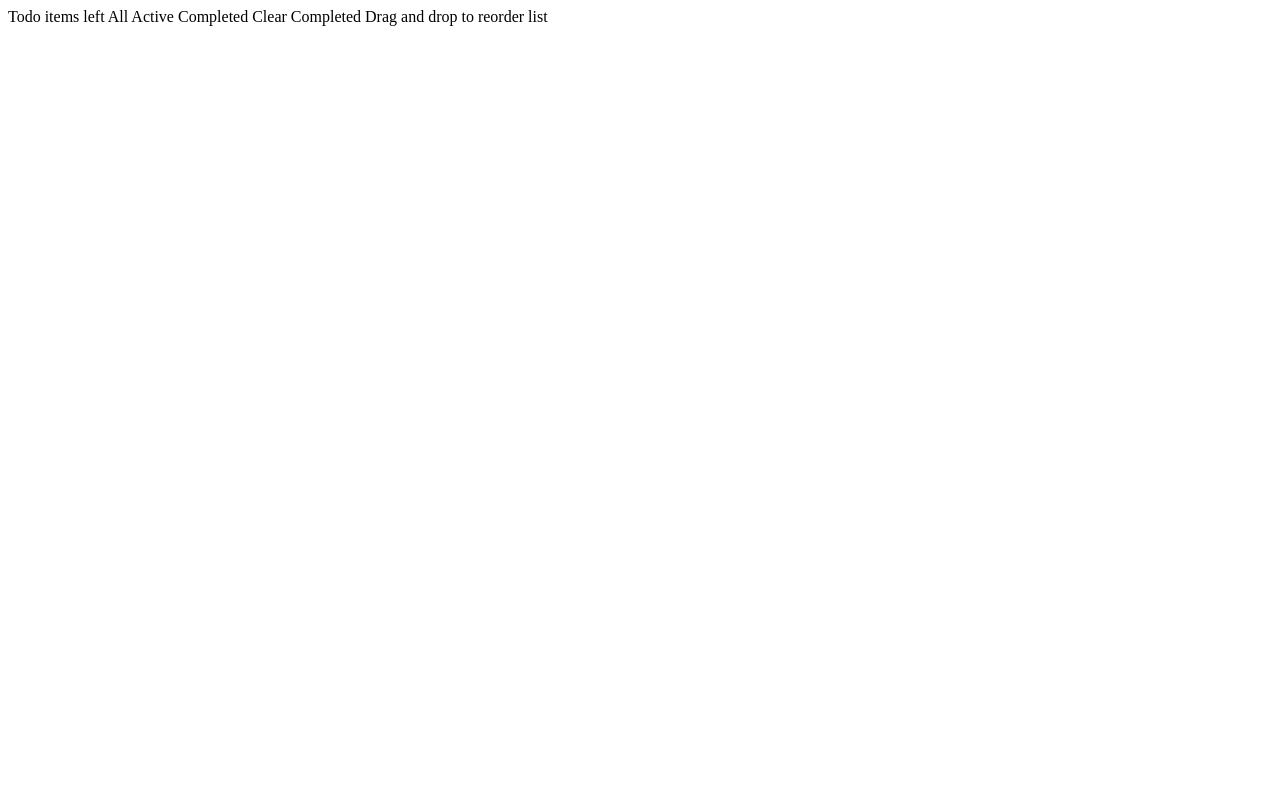
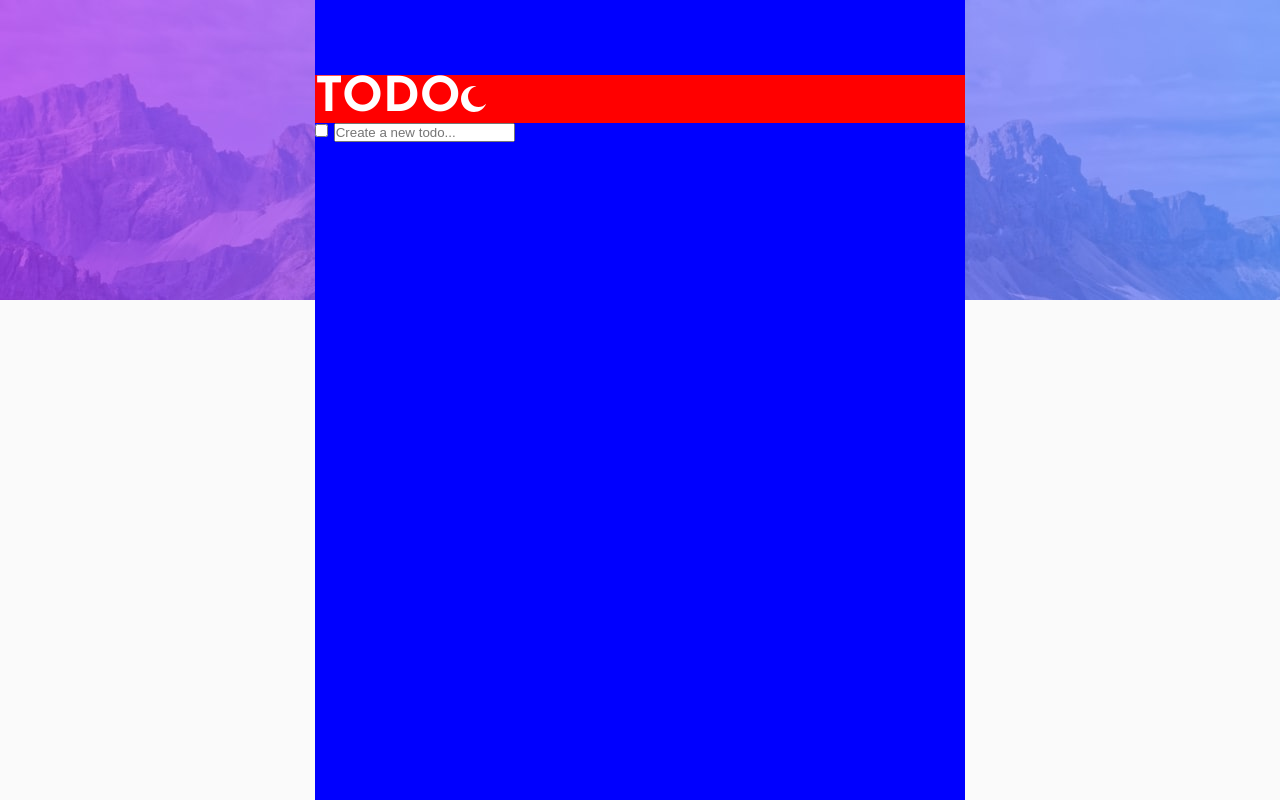
Before and after one commit to vitormrts/to-do-app, a plain HTML site: page index.html in a window 1280 px wide. Drawn offline with Linux system fonts and the light colour scheme.

Commit message:
Adding base of project: layout, structured HTML, SASS...

```diff
--- a/index.html
+++ b/index.html
@@ -5,21 +5,32 @@
   <meta name="viewport" content="width=device-width, initial-scale=1.0"> <!-- displays site properly based on user's device -->
 
   <link rel="icon" type="image/png" sizes="32x32" href="./images/favicon-32x32.png">
+  <link rel="preconnect" href="https://fonts.gstatic.com">
+  <link href="https://fonts.googleapis.com/css2?family=Josefin+Sans:wght@400;700&display=swap" rel="stylesheet">
+  <link rel="stylesheet" href="sass/style.css">
 
   <title>Todo</title>
 </head>
 <body>
+  <div class="content">
+    <header class="l-header">
 
-  Todo
+      <div class="l-header__top">
+        <h1 class="l-header__title">TODO</h1>
+        <img class="l-header__icon" src="assets/icon-moon.svg" alt="icon sun-moon">
+      </div>
 
-  <!-- Add dynamic number --> items left
+      <div class="l-header__create-todo">
+        <input type="checkbox" class="l-header__mark" name="mark">
+        <label for="mark"></label>
+        <input type="text" class="l-header__text" placeholder="Create a new todo...">
+      </div>
+    </header>
 
-  All
-  Active
-  Completed
-
-  Clear Completed
-
-  Drag and drop to reorder list
+    <main class="l-main">
+      <ul class="c-list">
+      </ul>
+    </main>
+  </div>
 </body>
 </html>
--- /dev/null
+++ b/sass/abstract/_breakpoints.scss
@@ -0,0 +1,43 @@
+@mixin breakpoint($point) {
+    @if $point == small-only {
+      @media (max-width: 37.4375em) { // 599px
+        @content;
+      }
+    }
+
+    @else if $point == small-up {
+      @media (min-width: 37.5em) { // 600px
+        @content;
+      }
+    }
+
+    @else if $point == medium-only {
+      @media (max-width: 56.1875em) { // 899px
+        @content;
+      }
+    }
+
+    @else if $point == medium-up {
+      @media (min-width: 56.25em) { // 900px
+        @content;
+      }
+    }
+
+    @else if $point == large-only {
+      @media (max-width: 74.9375em) { // 1199px
+        @content;
+      }
+    }
+
+    @else if $point == large-up {
+      @media (min-width: 75em) { // 1200px
+        @content;
+      }
+    }
+
+    @else {
+      @media (max-width: ($point / 16) + 'em') {
+        @content;
+      }
+    }
+  }
--- /dev/null
+++ b/sass/layout/_l-header.scss
@@ -0,0 +1,15 @@
+.l-header {
+    margin-top: 75px;
+
+    &__top {
+        display: flex;
+        background-color: red;
+        align-items: center;
+    }
+
+    &__title {
+        font-size: 4.8rem;
+        color: white;
+        vertical-align: middle;
+    }
+}
--- /dev/null
+++ b/sass/style.scss
@@ -0,0 +1,77 @@
+@import "abstract/breakpoints";
+
+@import "layout/l-header";
+@import "layout/l-main";
+
+$project-colors: (
+    "blue": hsl(220, 98%, 61%),
+    "bg": hsl(0, 0%, 98%),
+    "bg-list": white,
+    "around-check": hsl(236, 33%, 92%),
+    "create": hsl(233, 11%, 84%),
+    "text": hsl(235, 19%, 35%),
+    "options": hsl(236, 9%, 61%),
+);
+
+$bg-image-desktop-g: "../assets/bg-desktop-light.jpg";
+$bg-image-desktop-m: "../assets/bg-desktop-light-m.jpg";
+$bg-image-desktop-p: "../assets/bg-desktop-light-p.jpg";
+$bg-image-mobile: "/assets/bg-mobile-light.jpg";
+
+:root {
+    @each $name, $color in $project-colors {
+        --color-#{$name}: #{$color};
+    }
+}
+
+* {
+    margin: 0;
+    padding: 0;
+    box-sizing: border-box;
+}
+
+html {
+    position: relative;
+    height: 100%;
+    width: 100%;
+    font-size: 62.5%;
+    font-family: Josefin Sans;
+    color: var(--color-text);
+}
+
+html::before {
+    content: '';
+    top: 0;
+    height: 300px;
+    width: 100%;
+    background-image: url($bg-image-desktop-g);
+    position: absolute;
+    background-repeat: no-repeat;
+    background-size: cover;
+    z-index: -1;
+
+    @include breakpoint(1000) {
+        background-image: url($bg-image-desktop-m)
+    }
+
+    @include breakpoint(510) {
+        background-image: url($bg-image-desktop-p)
+    }
+}
+
+body {
+    height: 100%;
+    width: 100%;
+    font-size: 1.8rem;
+    background-color: var(--color-bg);
+    display: flex;
+    flex-direction: column;
+    align-items: center;
+}
+
+.content {
+    width: 80%;
+    max-width: 650px;
+    height: 100%;
+    background-color: blue;
+}
```
Also changed, not shown: assets/bg-desktop-light-m.jpg (added), assets/bg-desktop-light-p.jpg (added), sass/layout/_l-main.scss (added), sass/style.css (added), 1 other file.
